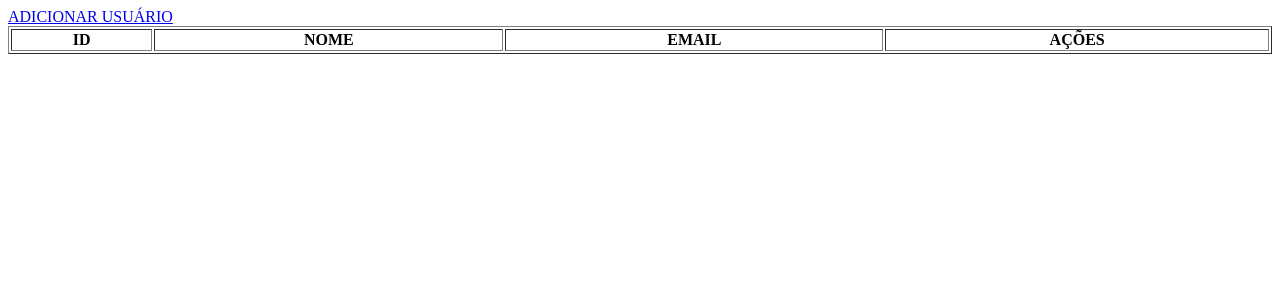
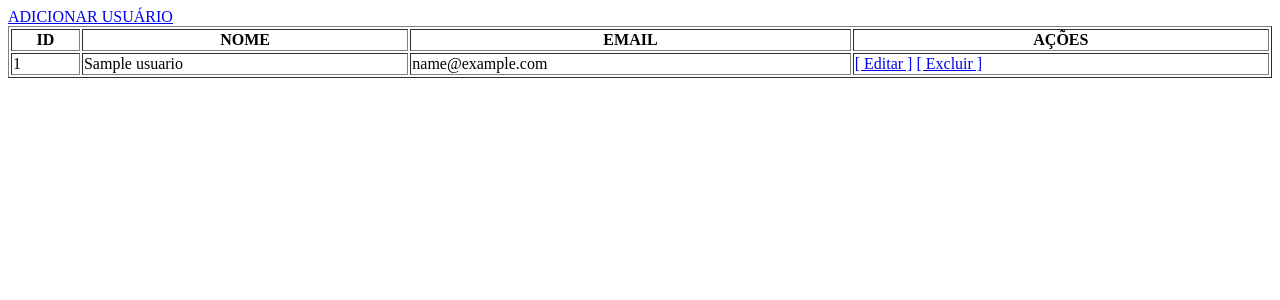
Before and after one commit to J-Breno/php_curso, a PHP site: page / in a window 1280 px wide. Shown: the top 300 px of the page. Run offline with PHP 8.4, Linux system fonts and the light colour scheme; tables that the repository leaves empty or names only in its code hold one stand-in row (values such as "Sample post"); lists and menus that the app fills with data are empty.

Commit message:
Read - Lendo dados com PDO

```diff
--- a/05-banco-de-dados-crud-dao-solid/index.php
+++ b/05-banco-de-dados-crud-dao-solid/index.php
@@ -1,5 +1,12 @@
 <?php
 require 'config.php';
+
+$lista = [];
+$sql = $pdo->query("SELECT * FROM usuarios");
+if($sql->rowCount() > 0) {
+    $lista = $sql->fetchAll(PDO::FETCH_ASSOC);
+}
+
 ?>
 <a href="adicionar.php">ADICIONAR USUÁRIO</a>
 
@@ -10,4 +17,15 @@ require 'config.php';
         <th>EMAIL</th>
         <th>AÇÕES</th>
     </tr>
+    <?php foreach ($lista as $usuario): ?>
+        <tr>
+            <td><?php echo $usuario['id'];?></td>
+            <td><?=$usuario['nome'];?></td>
+            <td><?=$usuario['email'];?></td>
+            <td>
+                <a href="editar.php?id=<?=$usuario['id'];?>">[ Editar ]</a>
+                <a href="excluir.php?id=<?=$usuario['id'];?>">[ Excluir ]</a>
+            </td>
+        </tr>
+    <?php endforeach; ?>
 </table>
```
